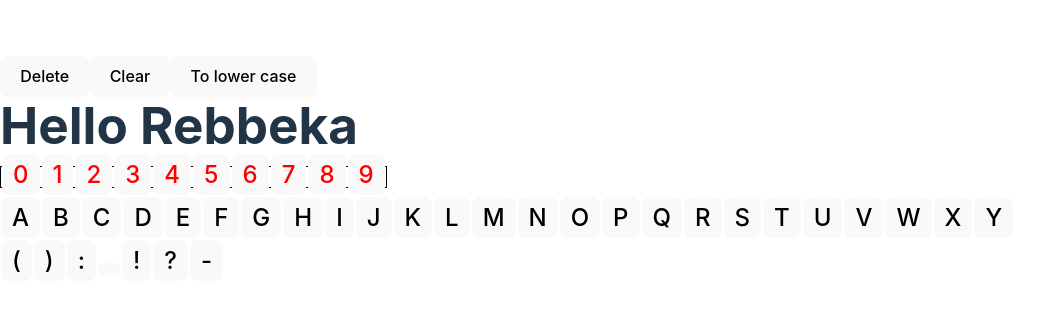
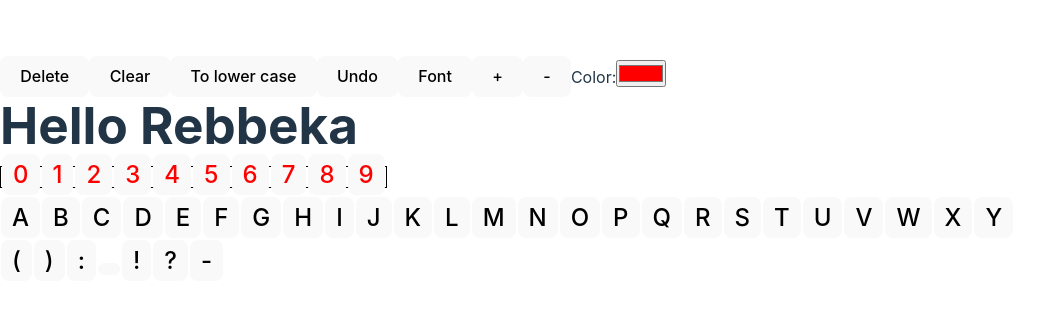
Before and after one commit to shemesh-noga/cool-keyboard, a React (Vite) app in the folder cool-keyboard/: page / in a window 1280 px wide. Shown: the part 231-542 px from the top of the page, without its empty margins (0-1064 px from the left). Built offline with nearby package versions, Linux system fonts and the light colour scheme.

Commit message:
add top btns

```diff
--- a/cool-keyboard/src/App.jsx
+++ b/cool-keyboard/src/App.jsx
@@ -20,14 +20,14 @@ function App() {
     setUsersText(usersText + keyChar);
   }
 
-  function handleSettingClick() {
-    alert("entered handleSettingClick");
+  function handleSettingClick(id) {
+    alert(`entered handleSettingClick from  ${id}`);
   }
 
   return (
     <>
       <ButtonSetting
-        id="deleteBut"
+        id="deleteBtn"
         value="Delete"
         onClickSetting={handleSettingClick}
       />
@@ -41,6 +41,28 @@ function App() {
         value="To lower case"
         onClickSetting={handleSettingClick}
       />
+      <ButtonSetting
+        id="undoBtn"
+        value="Undo"
+        onClickSetting={handleSettingClick}
+      />
+      <ButtonSetting
+        id="fontBtn"
+        value="Font"
+        onClickSetting={handleSettingClick}
+      />
+      <ButtonSetting
+        id="fonsizePlusBtn"
+        value="+"
+        onClickSetting={handleSettingClick}
+      />
+      <ButtonSetting
+        id="fonsizeMinusBtn"
+        value="-"
+        onClickSetting={handleSettingClick}
+      />
+      <label for="color">Color:</label>
+      <input type="color" id="colorBtn" name="colorBtn" value="#ff0000" />
 
       <Text key={"text"} textString={usersText} />
 
--- a/cool-keyboard/src/components/ButtonSetting.jsx
+++ b/cool-keyboard/src/components/ButtonSetting.jsx
@@ -1,7 +1,9 @@
 function ButtonSetting(props) {
   return (
     <>
-      <button onClick={() => props.onClickSetting()}>{props.value}</button>
+      <button onClick={() => props.onClickSetting(props.id)}>
+        {props.value}
+      </button>
     </>
   );
 }
```
